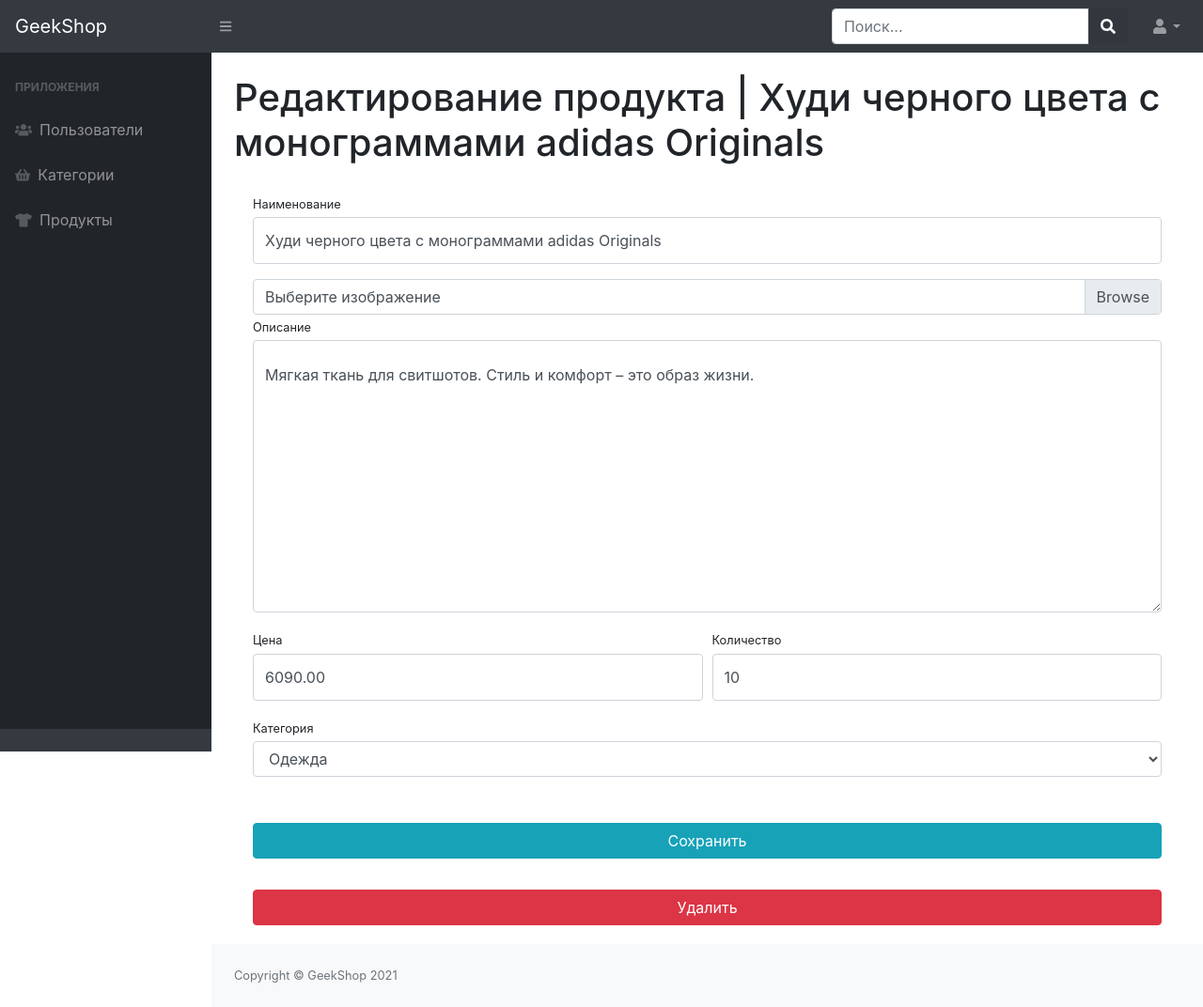
After one commit to karasevvs/geekshop, a Django app: page /admin-staff/products/update/1/ in a window 1280 px wide. The commit adds this page. Shown: the whole page at 94% size. Run offline with Django 3.2, Linux system fonts and the light colour scheme; the visitor is signed in with stand-in values (Sample User, id 1); data comes from the database, SQL or seed files in the repository; some libraries are stand-ins or nearby versions.

Commit message:
обновление продуктов и удаление через кастомную админку

```diff
--- a/admins/templates/admins/admin-products-read.html
+++ b/admins/templates/admins/admin-products-read.html
@@ -34,7 +34,7 @@
                             </tfoot>
                             <tbody>
                             {% for product in products %}
-                                <td><a href="#" style="color: dodgerblue">
+                                <td><a href="{% url 'admins:admin_products_update' product.id %}" style="color: dodgerblue">
                                     {{ product.name }}</a>
                                 </td>
                                 <td>
--- /dev/null
+++ b/admins/templates/admins/admin-products-update-delete.html
@@ -0,0 +1,67 @@
+{% extends 'admins/base.html' %}
+
+{% block content %}
+    <main>
+        <div class="container-fluid">
+            <h1 class="mt-4">Редактирование продукта | {{ selected_product.name }}</h1>
+            <div class="card-body">
+                <form action="{% url 'admins:admin_products_update' selected_product.id %}" method="post">
+                    {% csrf_token %}
+                    <div class="form-row">
+                        <div class="col-lg-12">
+                            <div class="form-group">
+                                <label class="small mb-1" for="{{ form.name.id_for_label }}">Наименование</label>
+                                {{ form.name }}
+                            </div>
+                        </div>
+                        <div class="col-lg-12">
+                            <div class="custom-file">
+                                {{ form.image }}
+                                <label class="custom-file-label" for="{{ form.image.id_for_label }}">
+                                    Выберите изображение
+                                </label>
+                            </div>
+                        </div>
+                        <div class="col-lg-12">
+                            <div class="form-group">
+                                <label class="small mb-1" for="{{ form.description.id_for_label }}">Описание</label>
+                                {{ form.description }}
+                            </div>
+                        </div>
+                        <div class="col-lg-6">
+                            <div class="form-group">
+                                <label class="small mb-1" for="{{ form.price.id_for_label }}">Цена</label>
+                                {{ form.price }}
+                            </div>
+                        </div>
+                        <div class="col-lg-6">
+                            <div class="form-group">
+                                <label class="small mb-1" for="{{ form.quantity.id_for_label }}">Количество</label>
+                                {{ form.quantity }}
+                            </div>
+                        </div>
+                        <div class="col-lg-12">
+                            <div class="form-group">
+                                <label class="small mb-1" for="{{ form.category.id_for_label }}">Категория</label>
+                                {{ form.category }}
+                            </div>
+                        </div>
+                    </div>
+                    <div class="form-row">
+                        <div class="col-lg-12" style="margin-top: 33px;">
+                            <input class="btn btn-info btn-block" type="submit" value="Сохранить">
+                        </div>
+                    </div>
+                </form>
+                <div class="row">
+                    <div class="col-lg-12" style="margin-top: 33px;">
+                        <a class="btn btn-danger btn-block"
+                           href="{% url 'admins:admin_products_remove' selected_product.id %}">
+                            Удалить
+                        </a>
+                    </div>
+                </div>
+            </div>
+        </div>
+    </main>
+{% endblock %}
--- a/admins/urls.py
+++ b/admins/urls.py
@@ -1,6 +1,7 @@
 from django.urls import path
 from admins.views import index, admin_users, admin_users_create, admin_users_update, admin_users_remove, admin_category, \
-    admin_category_update, admin_category_remove, admin_category_create, admin_product, admin_products_create
+    admin_category_update, admin_category_remove, admin_category_create, admin_product, admin_products_create, \
+    admin_products_update, admin_products_remove
 
 app_name = 'admins'
 
@@ -19,4 +20,6 @@ urlpatterns = [
 
     path('products/', admin_product, name='admin_product'),
     path('products/create/', admin_products_create, name='admin_products_create'),
+    path('products/update/<int:pk>/', admin_products_update, name='admin_products_update'),
+    path('products/remove/<int:pk>/', admin_products_remove, name='admin_products_remove'),
 ]
--- a/admins/views.py
+++ b/admins/views.py
@@ -138,3 +138,26 @@ def admin_products_create(request):
                'form': form,
                }
     return render(request, 'admins/admin-products-create.html', context)
+
+
+@user_passes_test(lambda u: u.is_staff)
+def admin_products_update(request, pk):
+    selected_product = Product.objects.get(id=pk)
+    if request.method == 'POST':
+        form = ProductAdminProfileForm(instance=selected_product, files=request.FILES, data=request.POST)
+        if form.is_valid():
+            form.save()
+            return HttpResponseRedirect(reverse('admins:admin_product'))
+    form = ProductAdminProfileForm(instance=selected_product)
+    context = {'title': 'Админ-панель - Редактирование продукта',
+               'form': form,
+               'selected_product': selected_product,
+               }
+    return render(request, 'admins/admin-products-update-delete.html', context)
+
+
+@user_passes_test(lambda u: u.is_staff)
+def admin_products_remove(request, pk):
+    product = Product.objects.get(id=pk)
+    product.delete()
+    return HttpResponseRedirect(reverse('admins:admin_product'))
```
